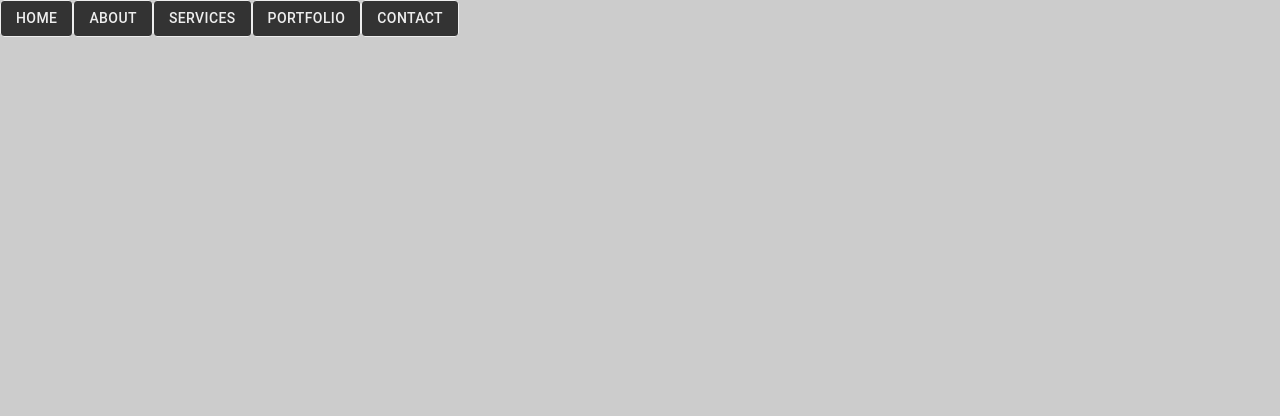
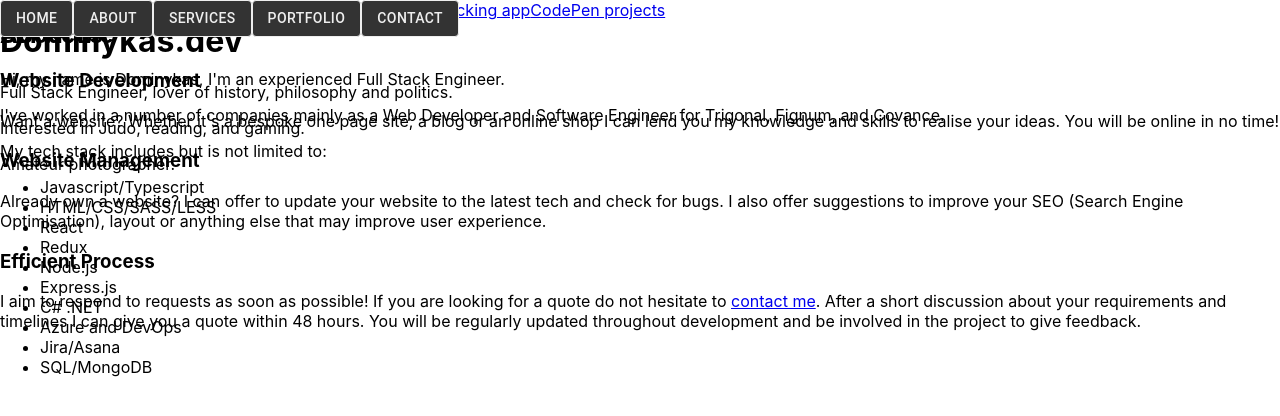
Before and after one commit to dominykasdev/dominykas.dev, a React (Create React App) app: page / in a window 1280 px wide. Shown: the top 416 px of the page. Built offline with nearby package versions, Linux system fonts and the light colour scheme; the HTML template or start-up script is replaced by a standard one.

Commit message:
useStates for page changes set init

```diff
--- a/src/App.js
+++ b/src/App.js
@@ -12,17 +12,51 @@ import {
 import { useState } from "react";
 
 function App() {
-  const [introTransition, setIntroTransition] = useState(true);
+  const [homeTransition, setHomeTransition] = useState(true);
   const [aboutTransition, setAboutTransition] = useState(false);
   const [servicesTransition, setServicesTransition] = useState(false);
   const [portfolioTransition, setPortfolioTransition] = useState(false);
   const [contactTransition, setContactTransition] = useState(false);
 
-  const aboutFunc = () => {};
+  const homeFunc = () => {
+    console.log("home clicked!");
+    setHomeTransition(true);
+    setAboutTransition(false);
+    setServicesTransition(false);
+    setPortfolioTransition(false);
+    setContactTransition(false);
+  };
+
+  const aboutFunc = () => {
+    console.log("about clicked!");
+    setHomeTransition(false);
+    setAboutTransition(true);
+    setServicesTransition(false);
+    setPortfolioTransition(false);
+    setContactTransition(false);
+  };
+
+  const servicesFunc = () => {
+    console.log("services clicked!");
+    setHomeTransition(false);
+    setAboutTransition(false);
+    setServicesTransition(true);
+    setPortfolioTransition(false);
+    setContactTransition(false);
+  };
+
+  const portfolioFunc = () => {
+    console.log("portfolio clicked!");
+    setHomeTransition(false);
+    setAboutTransition(false);
+    setServicesTransition(false);
+    setPortfolioTransition(true);
+    setContactTransition(false);
+  };
 
   const contactFunc = () => {
     console.log("contact clicked!");
-    setIntroTransition(false);
+    setHomeTransition(false);
     setAboutTransition(false);
     setServicesTransition(false);
     setPortfolioTransition(false);
@@ -31,13 +65,14 @@ function App() {
 
   return (
     <div className="App">
-      <Navigation aboutFunc={aboutFunc} contactFunc={contactFunc} />
-      <Page>{intro}</Page>
-      <Page>{about}</Page>
-      <Page>{services}</Page>
-      <Page>{portfolio}</Page>
-      <Page>
-        {contact}
+      <Navigation
+        homeFunc={homeFunc}
+        aboutFunc={aboutFunc}
+        serviceFunc={servicesFunc}
+        portfolioFunc={portfolioFunc}
+        contactFunc={contactFunc}
+      />
+      <div style={{ position: "fixed", width: "100vw", height: "100vh" }}>
         <Stripe
           animate={contactTransition ? "animate" : null}
           style={{
@@ -56,7 +91,12 @@ function App() {
             backgroundColor: moonstone,
           }}
         />
-      </Page>
+      </div>
+      <Page>{intro}</Page>
+      <Page>{about}</Page>
+      <Page>{services}</Page>
+      <Page>{portfolio}</Page>
+      <Page>{contact}</Page>
     </div>
   );
 }
--- a/src/components/Page.js
+++ b/src/components/Page.js
@@ -1,9 +1,12 @@
 import "./Page.scss";
 
-const Page = ({background, children}) => {
-  const color = background !== undefined ? background : "#ccc";
-  console.log(color);
-  return <div className="page" style={{ backgroundColor: color }}>{children}</div>;
+const Page = ({ background, children }) => {
+  const color = background !== undefined ? background : "transparent";
+  return (
+    <div className="page" style={{ backgroundColor: color }}>
+      {children}
+    </div>
+  );
 };
 
 export default Page;
```
